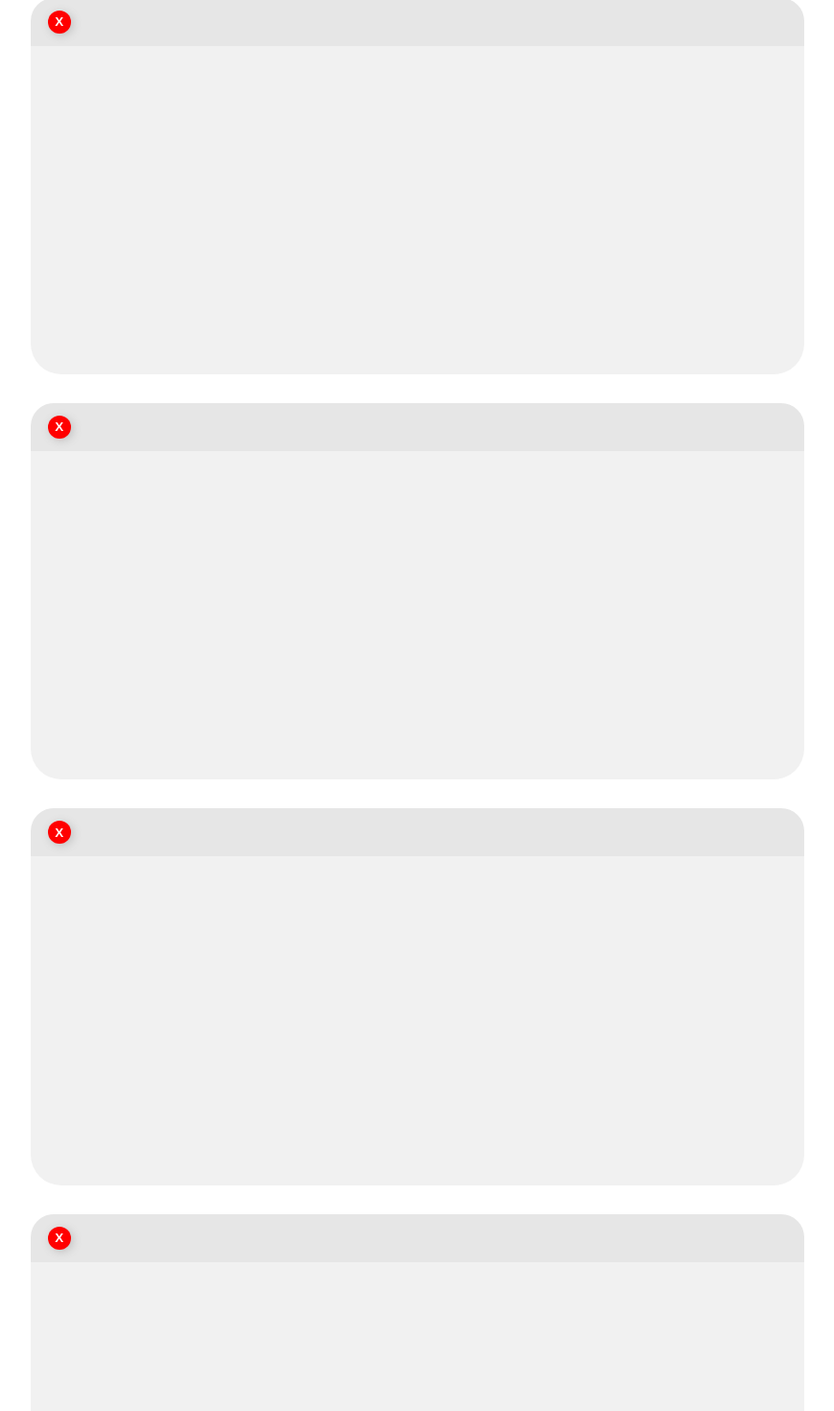
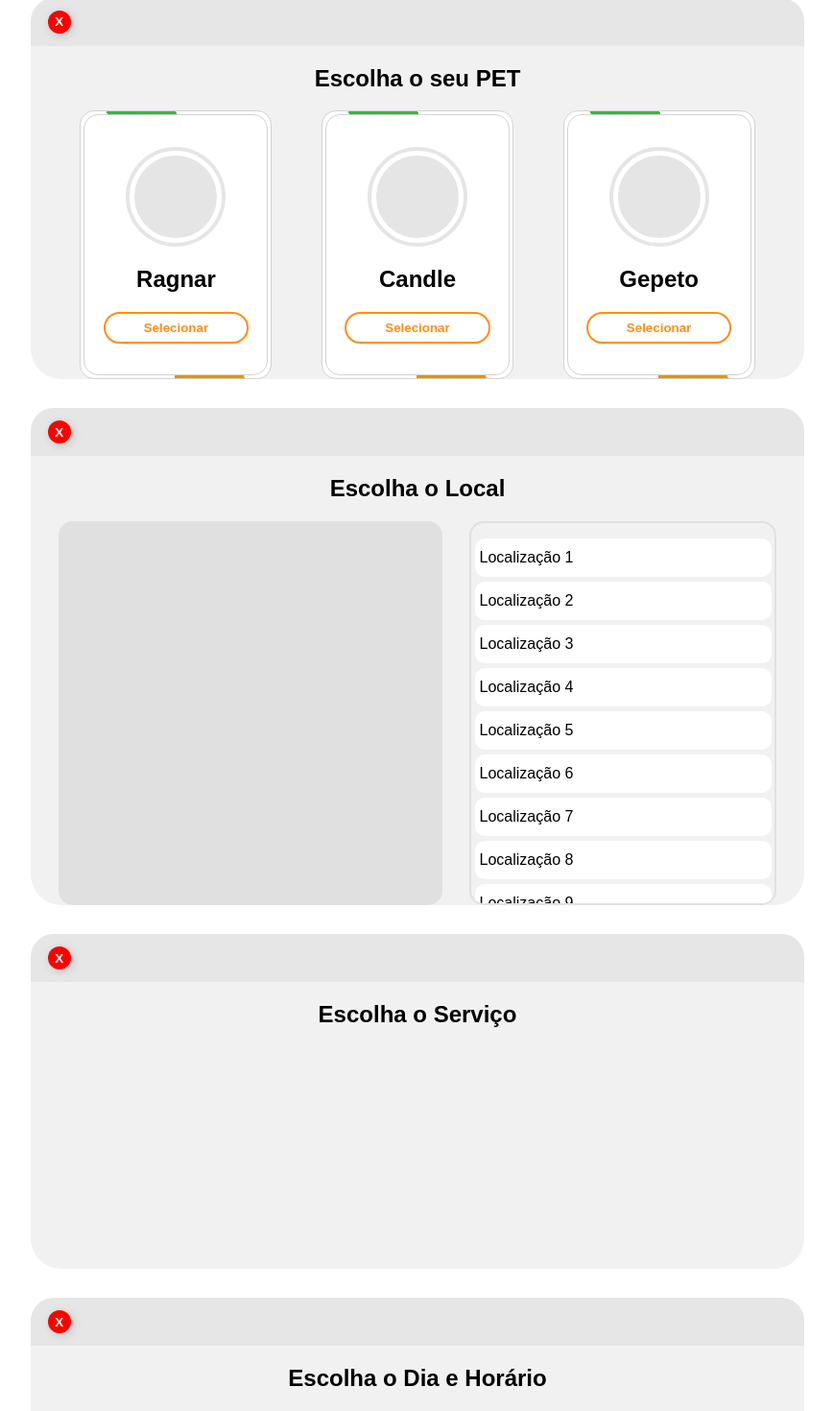
Before and after one commit to IgorOliverx/React_laravel, a React (Vite) app in the folder frontend/react-breeze-api/: page /agendamento in a window 1280 px wide. Shown: the part 107-1577 px from the top of the page at 96% size, without its empty margins (205-1074 px from the left). Built offline with nearby package versions, Linux system fonts and the light colour scheme; a web font is replaced by a local one.

Commit message:
Update Agendamento.jsx

```diff
--- a/frontend/react-breeze-api/src/components/Agendamento.jsx
+++ b/frontend/react-breeze-api/src/components/Agendamento.jsx
@@ -13,8 +13,45 @@ const Agendamento = () => {
                             </div>
                         </nav>
                     </header>
+                    <div className="agendamento-title">
+                        <h1>Escolha o seu PET</h1>
+                    </div>
                     <div className="container-agenda">
+                        <div className="card-opcao card-1">
+                            <div className="circle-card">
 
+                            </div>
+                            <div className="content-opcao">
+                                <h1>Ragnar</h1>
+                            </div>
+                            <div className="select-btn-section">
+                                <button className="select-btn">Selecionar</button>
+                            </div>
+                        </div>
+
+                        <div className="card-opcao card-2">
+                            <div className="circle-card">
+
+                            </div>
+                            <div className="content-opcao">
+                                <h1>Candle</h1>
+                            </div>
+                            <div className="select-btn-section">
+                                <button className="select-btn">Selecionar</button>
+                            </div>
+                        </div>
+
+                        <div className="card-opcao card-3">
+                            <div className="circle-card">
+
+                            </div>
+                            <div className="content-opcao">
+                                <h1>Gepeto</h1>
+                            </div>
+                            <div className="select-btn-section">
+                                <button className="select-btn">Selecionar</button>
+                            </div>
+                        </div>
                     </div>
                 </div>
 
@@ -27,6 +64,33 @@ const Agendamento = () => {
                             </div>
                         </nav>
                     </header>
+                    <div className="agendamento-title">
+                        <h1>Escolha o Local</h1>
+                    </div>
+                    <div className="container-agenda-map">
+                        <div className="map-section">
+
+                        </div>
+                        <div className="location-list-section">
+                            <ul>
+                                <li>Localização 1</li>
+                                <li>Localização 2</li>
+                                <li>Localização 3</li>
+                                <li>Localização 4</li>
+                                <li>Localização 5</li>
+                                <li>Localização 6</li>
+                                <li>Localização 7</li>
+                                <li>Localização 8</li>
+                                <li>Localização 9</li>
+                                <li>Localização 10</li>
+                                <li>Localização 11</li>
+                                <li>Localização 12</li>
+                                <li>Localização 13</li>
+                                <li>Localização 14</li>
+                                <li>Localização 15</li>
+                            </ul>
+                        </div>
+                    </div>
                 </div>
 
                 {/* Escolha do Serviços*/}
@@ -38,6 +102,9 @@ const Agendamento = () => {
                             </div>
                         </nav>
                     </header>
+                    <div className="agendamento-title">
+                        <h1>Escolha o Serviço</h1>
+                    </div>
                 </div>
 
                 {/* Data e Hora */}
@@ -49,6 +116,9 @@ const Agendamento = () => {
                             </div>
                         </nav>
                     </header>
+                    <div className="agendamento-title">
+                        <h1>Escolha o Dia e Horário</h1>
+                    </div>
                 </div>
 
                 {/* Relatório e Concluido */}
@@ -60,6 +130,9 @@ const Agendamento = () => {
                             </div>
                         </nav>
                     </header>
+                    <div className="agendamento-title">
+                        <h1>Relatório</h1>
+                    </div>
                 </div>
 
             </section>
```
